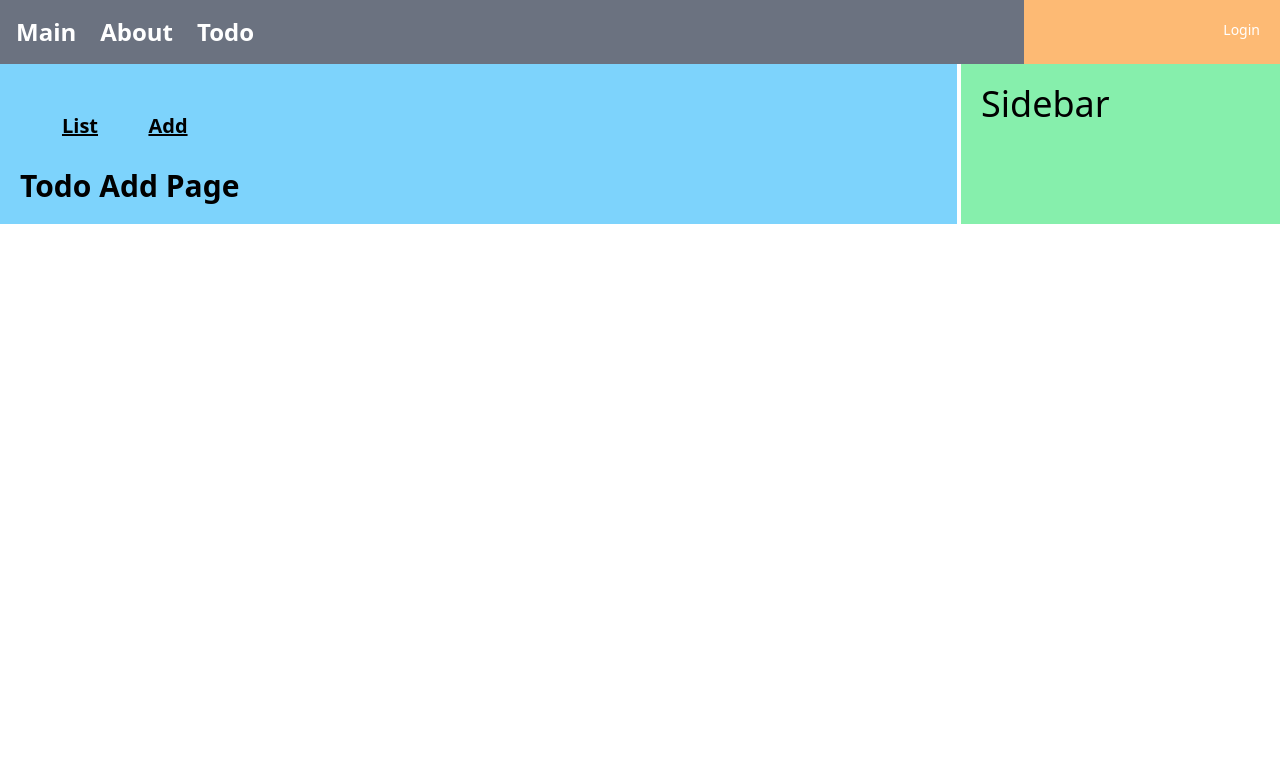
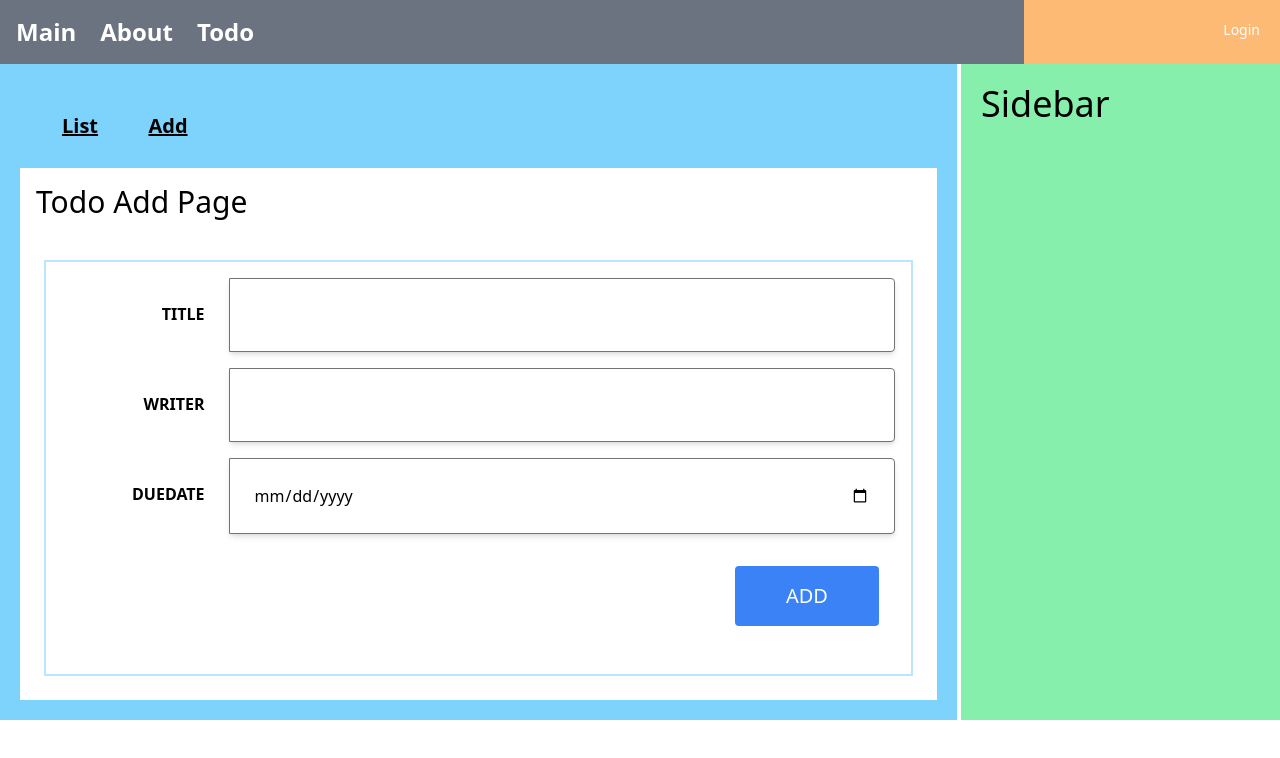
Before and after one commit to nareun130/ToyProject, a React (Create React App) app in the folder frontend/mall/: page /todo/list in a window 1280 px wide. Both pictures are taken after a click on the element "Add". Shown: the top 758 px of the page. Built offline with nearby package versions, Linux system fonts and the light colour scheme; no server answers; the HTML template or start-up script is replaced by a standard one.

Commit message:
feat : AddComponent추가 및 AddList수정

```diff
--- /dev/null
+++ b/frontend/mall/src/components/todo/AddComponent.js
@@ -0,0 +1,75 @@
+import { useState } from "react";
+
+const initState = {
+  title: "",
+  writer: "",
+  dueDate: "",
+};
+
+const AddComponent = () => {
+  const [todo, setTodo] = useState({ ...initState });
+
+  const handleChangeTodo = (e) => {
+    todo[e.target.name] = e.target.value;
+
+    setTodo({ ...todo });
+  };
+
+  const handleClickAdd = () => {
+    console.log(todo);
+  };
+
+  return (
+    <div className="border-2 border-sky-200 mt-10 m-2 p-4">
+      <div className="flex justify-center">
+        <div className="relative mb-4 flex w-full flex-wrap items-stretch">
+          <div className="w-1/5 p-6 text-right font-bold">TITLE</div>
+          <input
+            className="w-4/5 p-6 rounded-r border border-solid border-neutral-500 shadow-md"
+            name="title"
+            type={"text"}
+            value={todo.title}
+            onChange={handleChangeTodo}
+          />
+        </div>
+      </div>
+      <div className="flex justify-center">
+        <div className="relative mb-4 flex w-full flex-wrap items-stretch">
+          <div className="w-1/5 p-6 text-right font-bold">WRITER</div>
+          <input
+            className="w-4/5 p-6 rounded-r border border-solid border-neutral-500 shadow-md"
+            name="writer"
+            type={"text"}
+            value={todo.writer}
+            onChange={handleChangeTodo}
+          />
+        </div>
+      </div>
+      <div className="flex justify-center">
+        <div className="relative mb-4 flex w-full flex-wrap items-stretch">
+          <div className="w-1/5 p-6 text-right font-bold">DUEDATE</div>
+          <input
+            className="w-4/5 p-6 rounded-r border border-solid border-neutral-500 shadow-md"
+            name="dueDate"
+            type={"date"}
+            value={todo.dueDate}
+            onChange={handleChangeTodo}
+          />
+        </div>
+      </div>
+      <div className="flex justify-end">
+        <div className="relative mb-4 flex p-4 flex-wrap items-stretch">
+          <button
+            type="button"
+            className="rounded p-4 w-36 bg-blue-500 text-xl text-white"
+            onClick={handleClickAdd}
+          >
+            ADD
+          </button>
+        </div>
+      </div>
+    </div>
+  );
+};
+
+export default AddComponent;
--- a/frontend/mall/src/pages/todo/AddPage.js
+++ b/frontend/mall/src/pages/todo/AddPage.js
@@ -1,8 +1,13 @@
+import AddComponent from "../../components/todo/AddComponent";
+
 const AddPage = () => {
+  return (
+    <div className="p-4 w-full bg-white">
+      <div className="text-3xl font-extra-bold">Todo Add Page</div>
 
-    return <div className="text-3xl font-extrabold">
-        Todo Add Page
+      <AddComponent />
     </div>
-}
+  );
+};
 
 export default AddPage;
```
